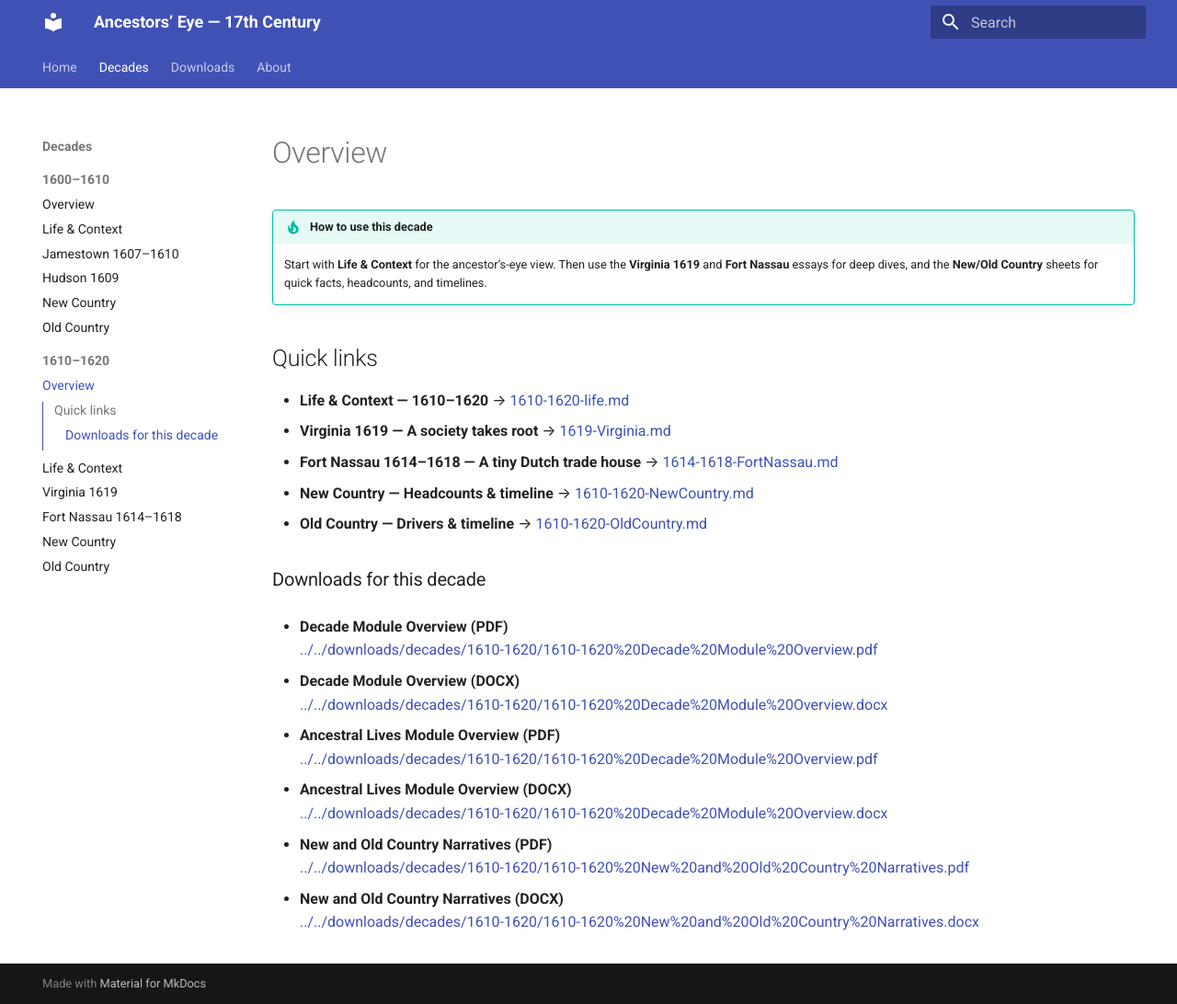
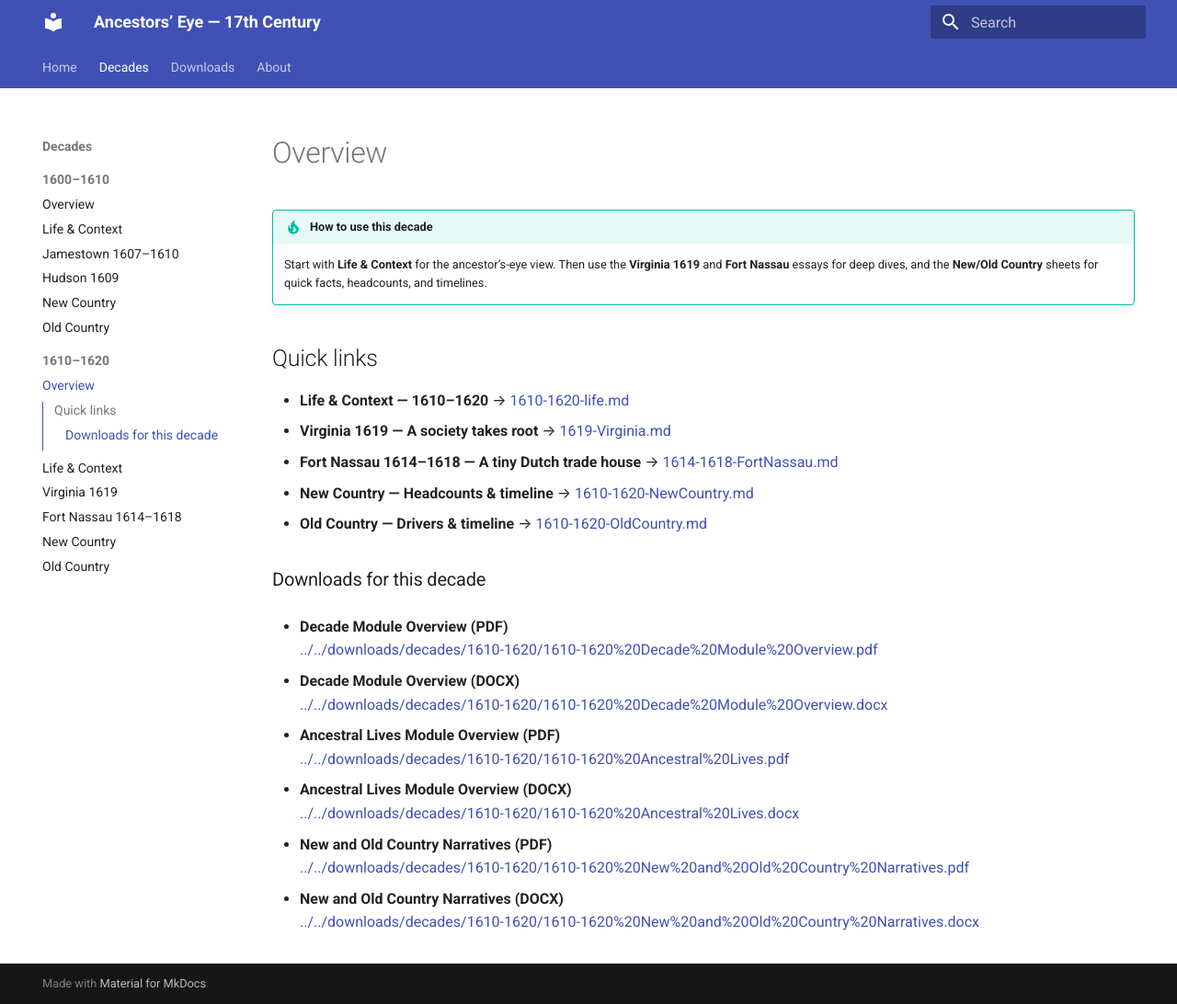
Before and after one commit to BillWorstell/WorstellWitnessWaybackMachine, an MkDocs documentation site: the page built from docs/decades/1610-1620/1610-1620.md, in a window 1280 px wide and 1092 px high. Shown: the whole window at 92% size. Built offline with MkDocs 1.6.1 and Material for MkDocs 9.7.7, drawn with Linux system fonts in a browser that asks for light colours.

Commit message:
Update 1610-1620.md

```diff
--- a/docs/decades/1610-1620/1610-1620.md
+++ b/docs/decades/1610-1620/1610-1620.md
@@ -23,10 +23,10 @@ summary: Decade overview with quick links to narrative, event essays, and contex
   [../../downloads/decades/1610-1620/1610-1620%20Decade%20Module%20Overview.docx](../../downloads/decades/1610-1620/1610-1620%20Decade%20Module%20Overview.docx)
 
 - **Ancestral Lives Module Overview (PDF)**
-  [../../downloads/decades/1610-1620/1610-1620%20Decade%20Module%20Overview.pdf](../../downloads/decades/1610-1620/1610-1620%20Ancestral%20Lives%20Overview.pdf)
+  [../../downloads/decades/1610-1620/1610-1620%20Ancestral%20Lives.pdf](../../downloads/decades/1610-1620/1610-1620%20Ancestral%20Lives.pdf)
 
 - **Ancestral Lives Module Overview (DOCX)**
-  [../../downloads/decades/1610-1620/1610-1620%20Decade%20Module%20Overview.docx](../../downloads/decades/1610-1620/1610-1620%20Ancestral%20Lives%20Overview.docx)
+  [../../downloads/decades/1610-1620/1610-1620%20Ancestral%20Lives.docx](../../downloads/decades/1610-1620/1610-1620%20Ancestral%20Lives.docx)
 
 - **New and Old Country Narratives (PDF)**
   [../../downloads/decades/1610-1620/1610-1620%20New%20and%20Old%20Country%20Narratives.pdf](../../downloads/decades/1610-1620/1610-1620%20New%20and%20Old%20Country%20Narratives.pdf)
```
